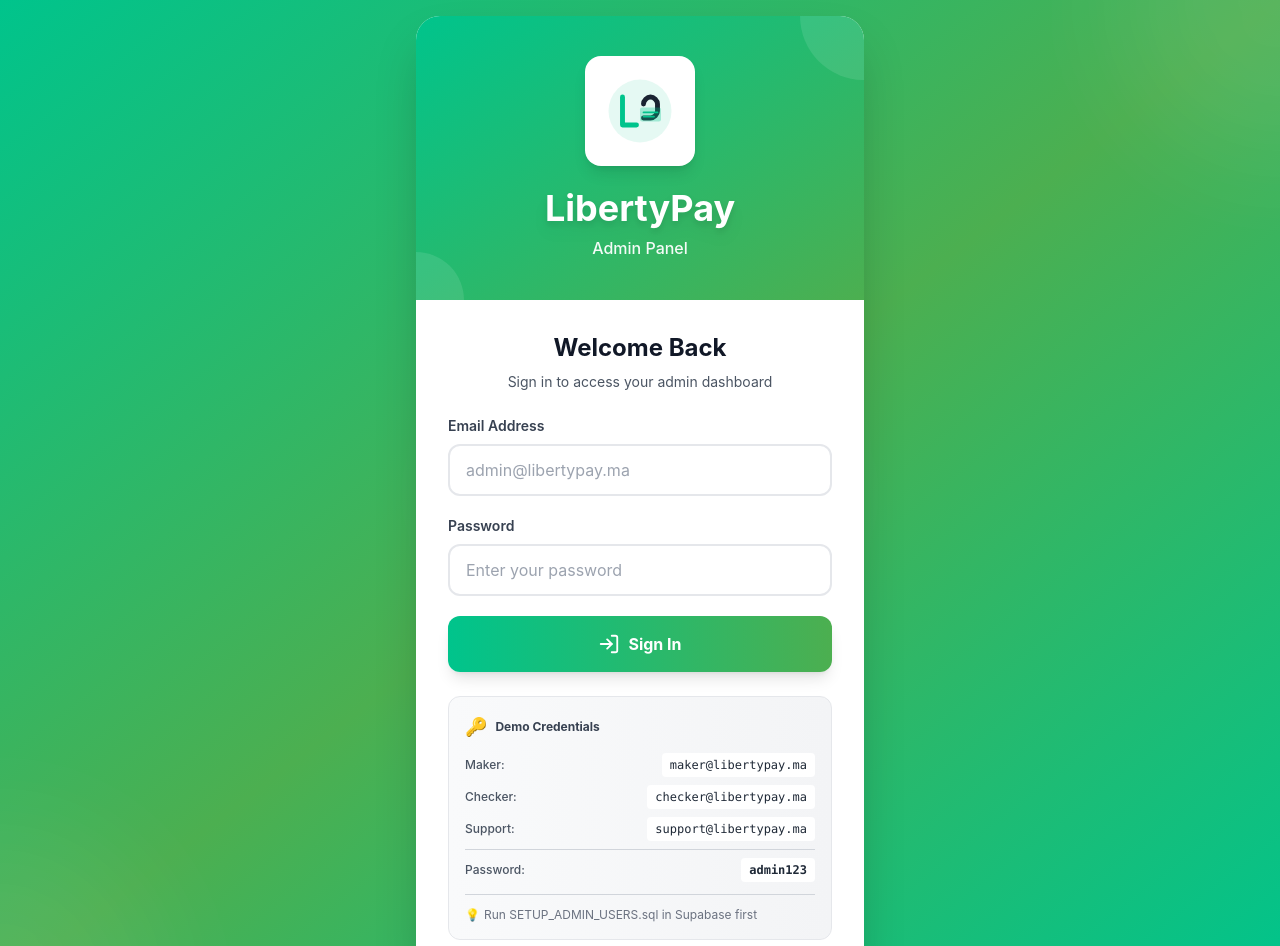
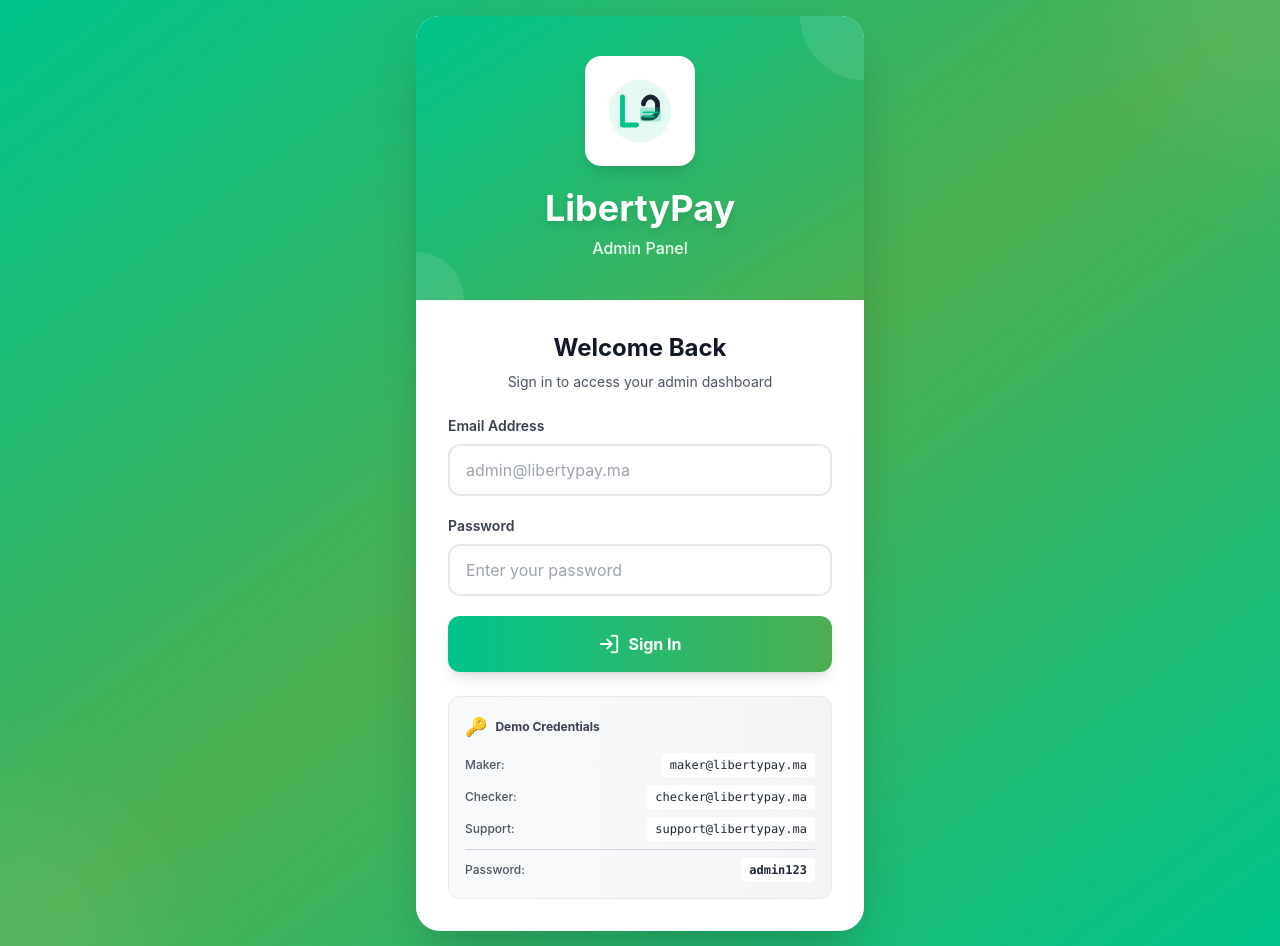
Before and after one commit to mzaouini/lb3admin, a React (Vite) app: page / in a window 1280 px wide. Shown: the top 946 px of the page. Built offline with nearby package versions, Linux system fonts and the light colour scheme.

Commit message:
Remove SQL reminder from login page

```diff
--- a/src/pages/Login.tsx
+++ b/src/pages/Login.tsx
@@ -157,10 +157,7 @@ export default function Login({ onLogin }: LoginProps) {
                 </div>
               </div>
             </div>
-            <p className="text-xs text-gray-500 mt-3 pt-3 border-t border-gray-300 flex items-center gap-1">
-              <span>💡</span>
-              <span>Run SETUP_ADMIN_USERS.sql in Supabase first</span>
-            </p>
+
           </div>
         </div>
       </div>
```
